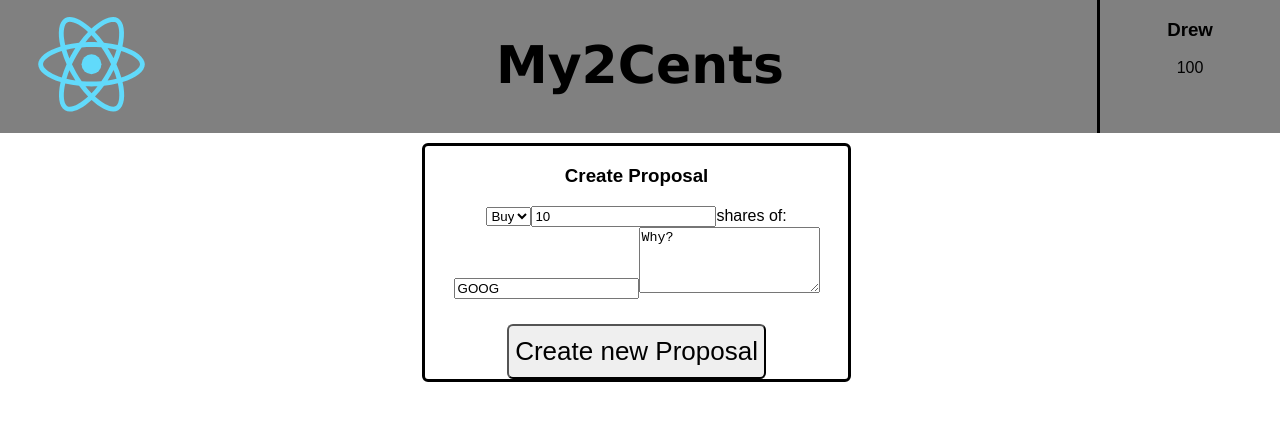
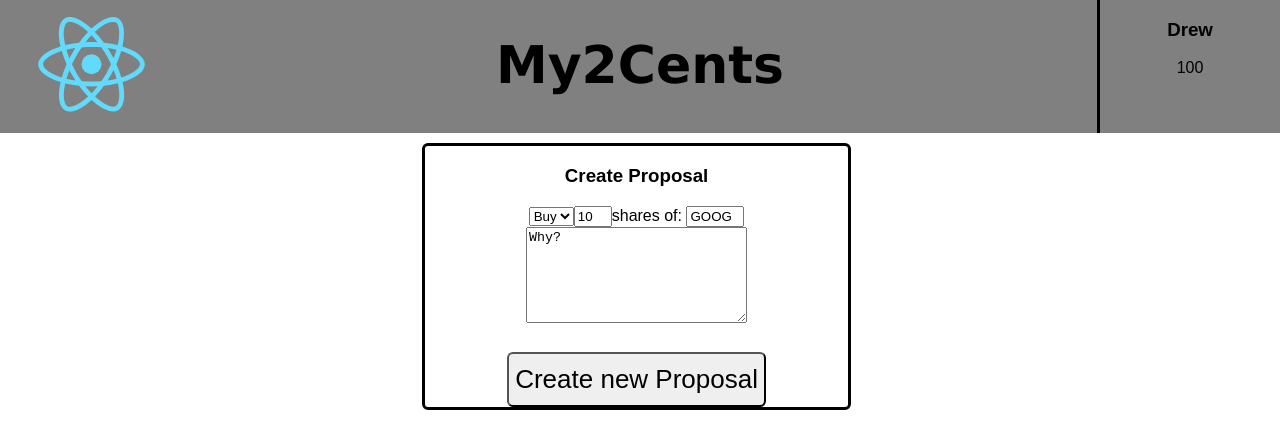
Before and after one commit to DBids35/My2Cents, a React (Create React App) app: page / in a window 1280 px wide. Shown: the top 448 px of the page. Built offline with nearby package versions, Linux system fonts and the light colour scheme.

Commit message:
First production build

```diff
--- a/src/App.css
+++ b/src/App.css
@@ -26,7 +26,14 @@
 	width: 33%;
 	text-align: center;
 }
+.numSharesBox{
+	width: 30px;
+}
+.tickerBox{
+	width: 50px;
+}
 .createPollButton{
+	text-align: center;
 	font-size: 26px;
 	color: black;
 	padding-top: 10px;
--- a/src/App.js
+++ b/src/App.js
@@ -40,19 +40,15 @@ class PollTemplate extends Component{
   }
   handleBuyOrSellChange(event){
     this.setState({buyOrSell:event.target.value})
-    console.log(event.target.value)
   }
   handleNumSharesChange(event){
     this.setState({numShares:event.target.value})
-    console.log(event.target.value)
   }
   handleTickerChange(event){
     this.setState({ticker:event.target.value})
-    console.log(event.target.value)
   }
   handleExplanationChange(event){
     this.setState({explanation:event.target.value})
-    console.log(event.target.value)
   }
   render(){
     return(
@@ -62,9 +58,11 @@ class PollTemplate extends Component{
           <option value="Buy">Buy</option>
           <option value="Sell">Sell</option>
         </select>
-        <input type="text" name="numShares" defaultValue={this.state.numShares} onChange={this.handleNumSharesChange}/>
-        shares of: <input type="text" name="ticker" defaultValue={this.state.ticker} onChange={this.handleTickerChange}/>
-        <textarea id="explanationTextArea" rows="4" defaultValue={this.state.explanation} onChange={this.handleExplanationChange}></textarea>
+        <input type="text" className="numSharesBox" defaultValue={this.state.numShares} onChange={this.handleNumSharesChange}/>
+        shares of: <input type="text" className="tickerBox" defaultValue={this.state.ticker} onChange={this.handleTickerChange}/>
+        <br/>
+        <textarea id="explanationTextArea" rows="6" cols="25" defaultValue={this.state.explanation} onChange={this.handleExplanationChange}></textarea>
+
         <button type="button" className="createPollButton" onClick={() => this.props.onClick(this.state.buyOrSell, this.state.numShares, this.state.ticker, this.state.explanation)}>Create new Proposal</button>
 
       </div>
```
